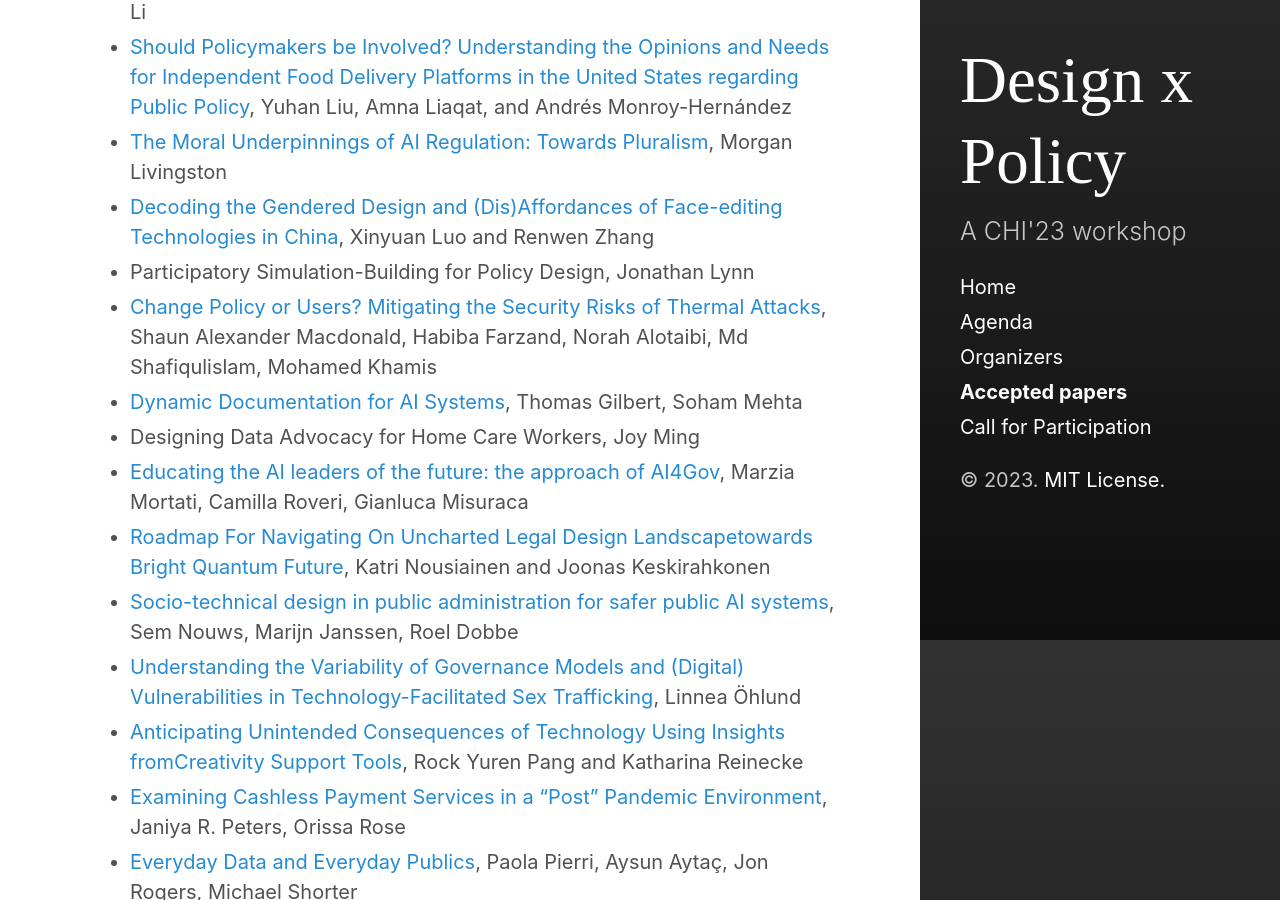
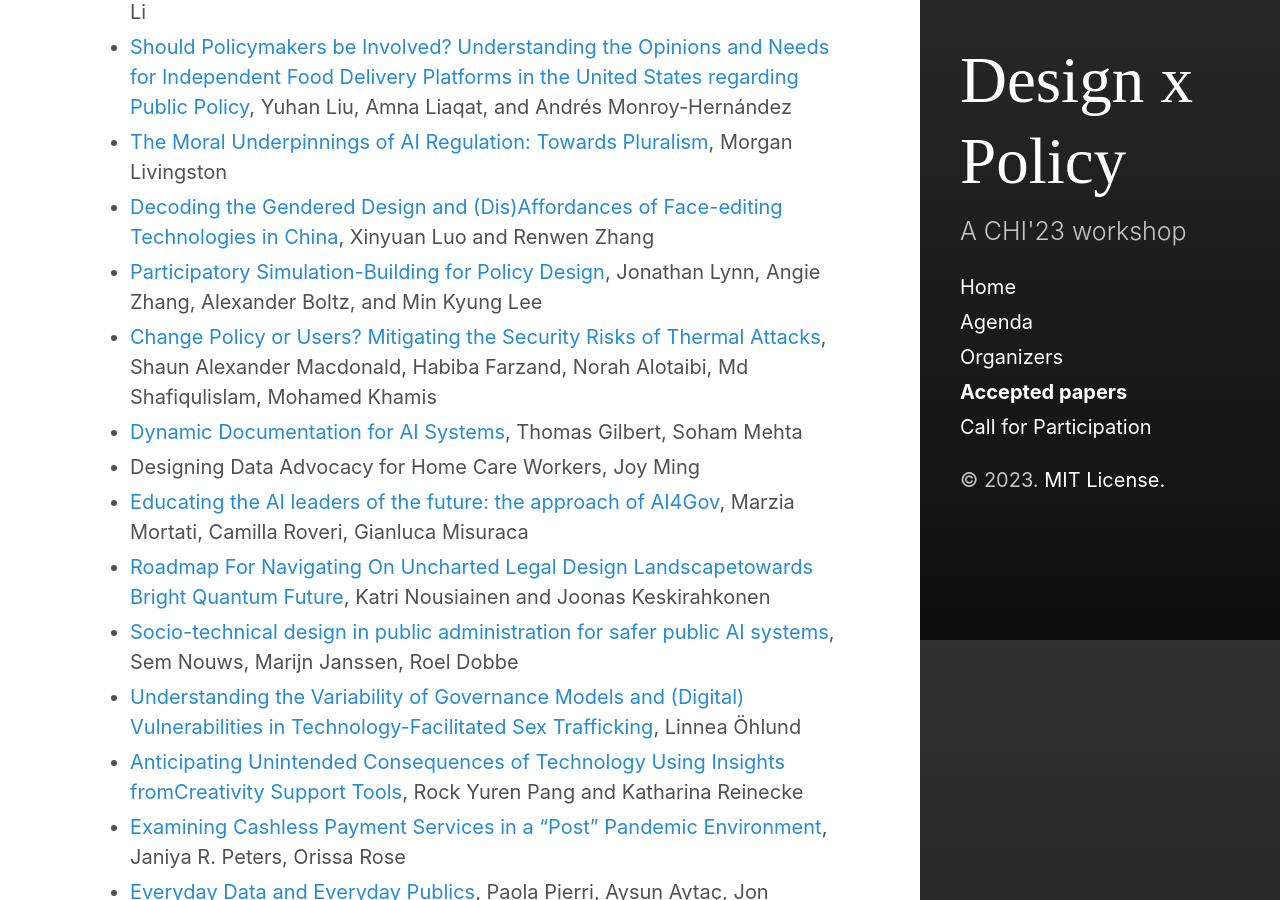
Before and after one commit to yang-qian/designpolicyCHI23, a Jekyll site: the page built from accepted.md, in a window 1280 px wide and 900 px high, scrolled down 2060 px. Built offline with Jekyll 4.4.1, drawn with Linux system fonts in a browser that asks for light colours.

```diff
--- a/accepted.md
+++ b/accepted.md
@@ -35,7 +35,7 @@ sidebar_link: true
 - [Should Policymakers be Involved? Understanding the Opinions and Needs for Independent Food Delivery Platforms in the United States regarding Public Policy](https://arxiv.org/abs/2303.15415), Yuhan Liu, Amna Liaqat, and Andrés Monroy-Hernández
 - [The Moral Underpinnings of AI Regulation: Towards Pluralism](https://cornell.box.com/s/tvzxgc7l0iibypyqv9qfqc0zulghk9jx), Morgan Livingston
 - [Decoding the Gendered Design and (Dis)Affordances of Face-editing Technologies in China](https://cornell.box.com/s/vhs5jpot8ltit0kwx326alyywyzkmqla), Xinyuan Luo and Renwen Zhang
-- Participatory Simulation-Building for Policy Design, Jonathan Lynn
+- [Participatory Simulation-Building for Policy Design](https://cornell.box.com/s/4nr05vdi0o06xmhsuykqgcz745kiowys), Jonathan Lynn, Angie Zhang, Alexander Boltz, and Min Kyung Lee
 - [Change Policy or Users? Mitigating the Security Risks of Thermal Attacks](https://cornell.box.com/s/hwgvg7wtbkz8oc2kpi549yl5u27v4jhh), Shaun Alexander Macdonald, Habiba Farzand, Norah Alotaibi, Md Shafiqulislam, Mohamed Khamis
 - [Dynamic Documentation for AI Systems](https://arxiv.org/abs/2303.10854), Thomas Gilbert, Soham Mehta
 - Designing Data Advocacy for Home Care Workers, Joy Ming
```
Also changed, not shown: Agenda.md (+5 -2 lines).
